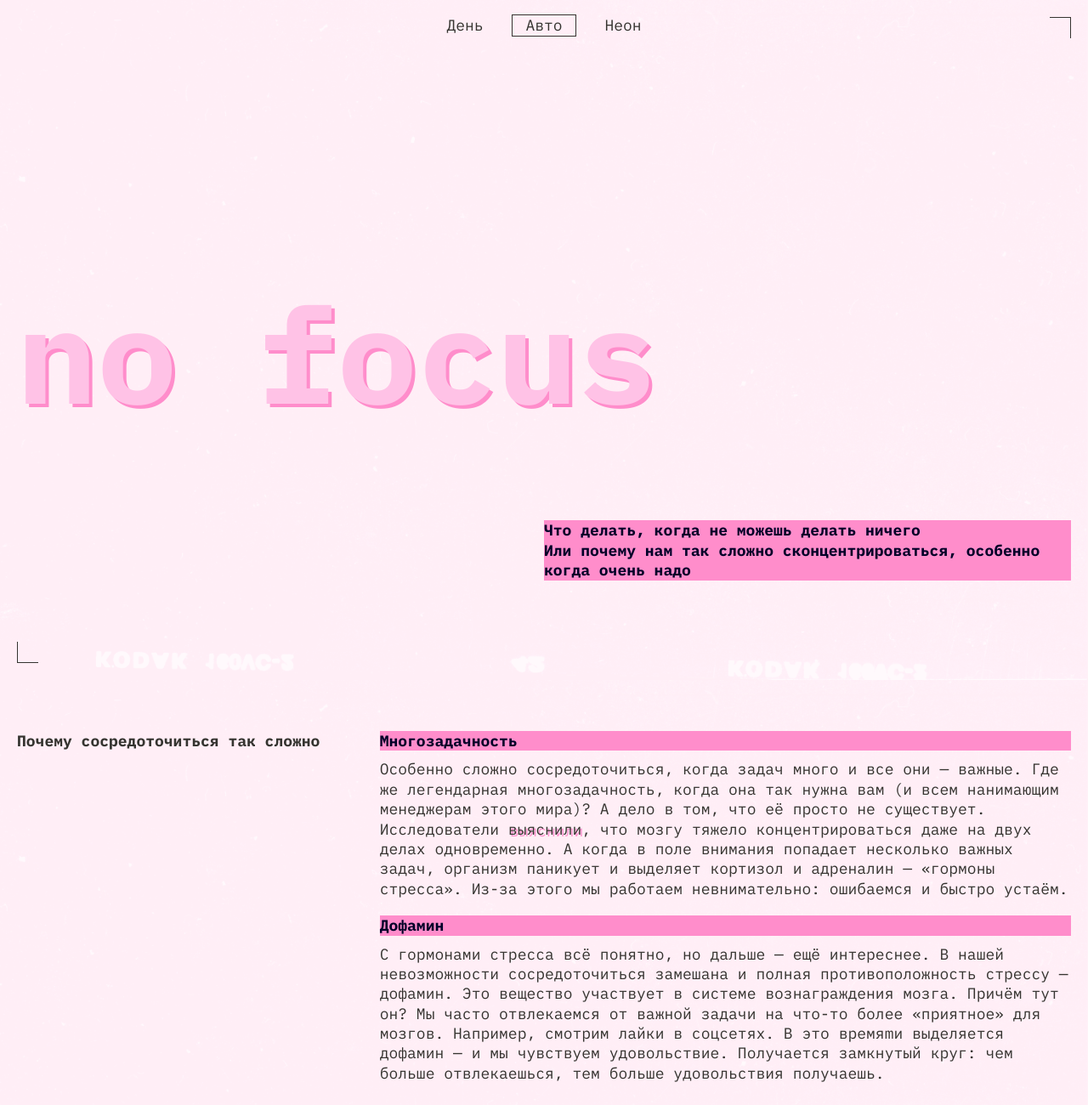
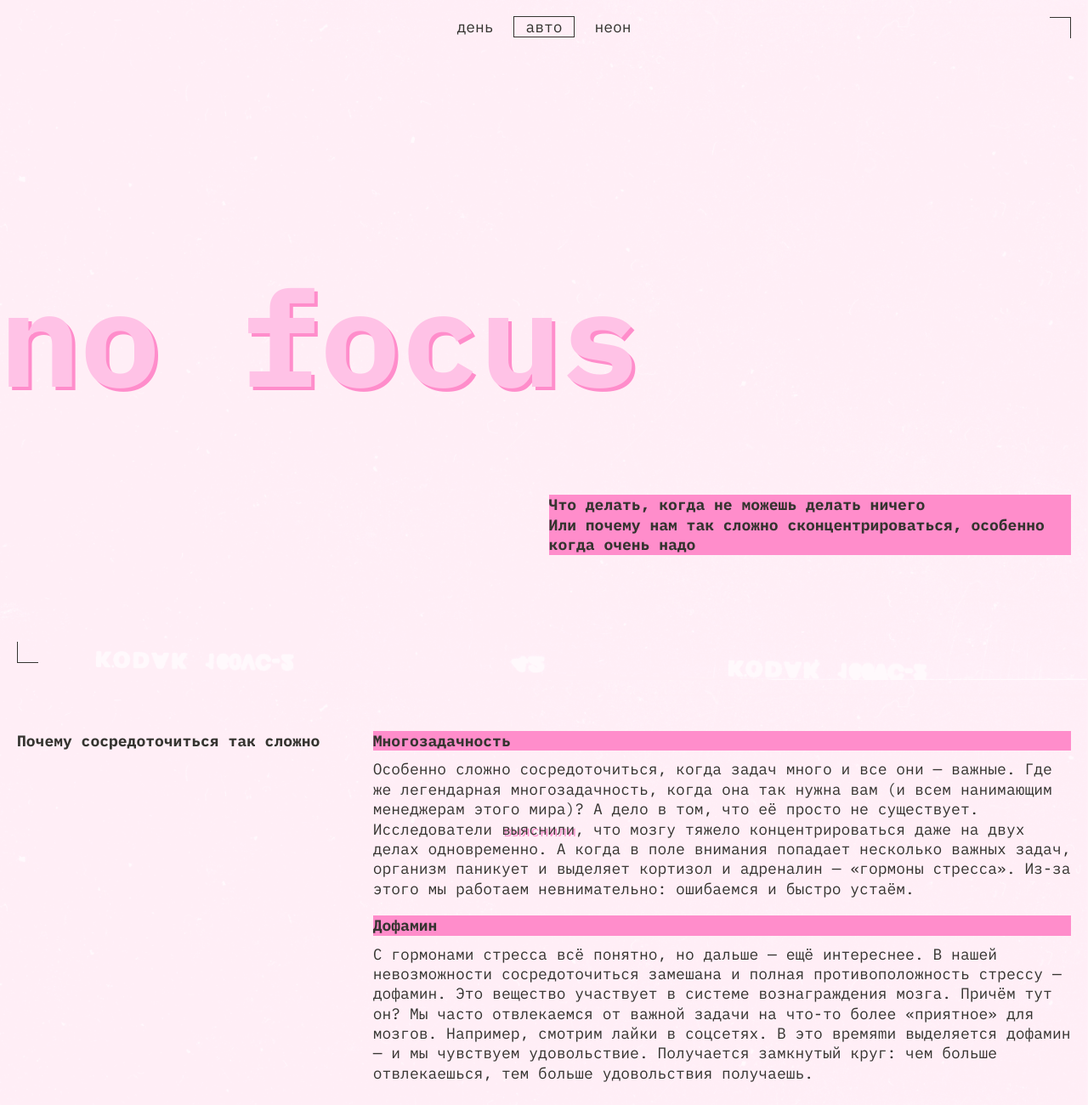
Before and after one commit to Katerina011/slozhno-sosredotochitsya-fd, a website: page index.html in a window 1280 px wide. Shown: the top 1300 px of the page at 85% size. Drawn offline with Linux system fonts and the light colour scheme.

Commit message:
Проектная работа версия 2. Внесены изменения согласно замечаниям ревьюера

```diff
--- a/index.html
+++ b/index.html
@@ -59,7 +59,7 @@
       </div>
     </header>
     <main class="content">
-      <section class="section">
+      <section class="section section-why">
         <h2 class="section__title">Почему сосредоточиться так сложно</h2>
         <ul class="section__list">
           <li class="section__list-item">
@@ -70,9 +70,7 @@
                 А дело в том, что её просто не существует. Исследователи
                   <a href="https://dana.org/news-and-insights/"
                   target="_blank"
-                  class="link">выяснили<span class="link__no-shadow">,</span>
-                </a>
-                что мозгу тяжело концентрироваться даже на двух делах одновременно. А когда в поле внимания попадает несколько
+                  class="link">выяснили</a>, что мозгу тяжело концентрироваться даже на двух делах одновременно. А когда в поле внимания попадает несколько
                 важных задач, организм паникует и выделяет кортизол и адреналин — «гормоны стресса». Из-за этого мы работаем невнимательно:
                 ошибаемся и быстро устаём.
                </p>
@@ -88,7 +86,7 @@
           </li>
         </ul>
       </section>
-      <section class="section">
+      <section class="section section-what">
         <h2 class="section__title">Что снижает концентрацию внимания?</h2>
         <ul class="section__list">
           <li class="section__list-item">
@@ -118,7 +116,7 @@
           </li>
         </ul>
       </section>
-      <section class="section">
+      <section class="section section-advices">
         <h2 class="section__title">Как концентрироваться лучше, чем золотая рыбка (то есть дольше трёх секунд)</h2>
         <div class="section__advice">
           <h3 class="heading heading-decor">5 простых (на самом деле не очень) советов</h3>
@@ -145,9 +143,7 @@
                   Или даже пробегитесь. Лучше найти парк или лес: один эксперимент
                   <a href="https://www.sciencedirect.com/science/article/abs/pii/S0272494415000328"
                     target="_blank"
-                    class="link">показал<span class="link__no-shadow">,</span>
-                  </a>
-                  что созерцание природы повышает концентрацию, в то время как после просмотра городских пейзажей она наоборот понижается. Можно совместить
+                    class="link">показал</a>, что созерцание природы повышает концентрацию, в то время как после просмотра городских пейзажей она наоборот понижается. Можно совместить
                   прогулку с физическими упражнениями или бегом — так в мозг поступит ещё больше кислорода и он будет лучше работать. Но и простая двадцатиминутная
                   прогулка — тоже отличный вариант.
                 </p>
--- a/styles/dark.css
+++ b/styles/dark.css
@@ -16,18 +16,6 @@
   --button-text:  #FF0070;
 }
 
-.theme-dark .page {
-  --bg-color: #000028;
-  --bg-image: url(../images/cover-image-dark.png);
-  --accent-color: #FF0070;
-  --color: #F1B2CE;
-  --title-color:#DB00FF;
-  --section-title-color: #FF0070;
-  --heading-color: #000028;
-  --border-color: 255, 0, 112;
-  --button-text:  #FF0070;
-}
-
-.theme-dark .decor-dark {
+.theme-dark .decor-dark  {
   display: block;
 }
--- a/styles/desktop.css
+++ b/styles/desktop.css
@@ -3,18 +3,23 @@
   grid-template-rows: 45vh min-content 45vh;
   }
 
-  .header__title-block {
-    inline-size: 50%;
-    justify-self: end;
+  .header__title {
+    padding: 0;
   }
 
-  .section:not(:nth-child(2)) {
+  .header__title-block {
+    inline-size: 47.3%;
+    justify-self: end;
+    margin-block-end: 15px;
+  }
+
+  .section-why, .section-advices{
     display: grid;
     grid-template-columns: 1fr 2fr;
     gap: 20px;
   }
 
-  .section:nth-child(2) .section__title {
+  .section-what .section__title {
     inline-size: 27%;
   }
 
@@ -68,12 +73,25 @@
     align-self: start;
   }
 
+  .header__theme-menu {
+    padding-inline-end: 0;
+  }
+
   .header__theme-menu-list {
     flex-direction: row;
-    gap: 23px;
   }
 
-  .section:nth-child(2) .section__list {
+  .header__title-block {
+    inline-size: 48%;
+    margin-block-end: 20px;
+  }
+
+  .section-why, .section-advices {
+    display: grid;
+    grid-template-columns: 1fr 2.06fr;
+  }
+
+  .section-what .section__list {
     display: grid;
     grid-template-columns: repeat(3, 1fr);
     gap: 20px;
--- a/styles/light.css
+++ b/styles/light.css
@@ -11,25 +11,12 @@
   --color: #353430;
   --title-color: #FFC2E6;
   --section-title-color: #353430;
-  --heading-color: #000028;
+  --heading-color: #353430;
   --border-color: 53, 52, 48;
   --border: 1px solid rgb(var(--border-color));
   --border-transparent: 1px solid rgb(var(--border-color), 0.4);
   --button-text: #353430;
 }
-
-.theme-light .page {
-    --bg-color: #fff1f7;
-    --bg-image: url(../images/cover-image-light.png);
-    --accent-color: #FF8DCB;
-    --color: #353430;
-    --title-color: #FFC2E6;
-    --section-title-color: #353430;
-    --heading-color: #000028;
-    --border-color: 53, 52, 48;
-    --button-text: #353430;
-}
-
 
 @media (prefers-color-scheme: light) {
   :root {
@@ -39,8 +26,12 @@
     --color: #353430;
     --title-color: #FFC2E6;
     --section-title-color: #353430;
-    --heading-color: #000028;
+    --heading-color: #353430;
     --border-color: 53, 52, 48;
     --button-text: #353430;
   }
+
+  .decor-dark {
+    display: none;
+  }
 }
--- a/styles/style.css
+++ b/styles/style.css
@@ -14,8 +14,6 @@
   display: grid;
   grid-template-rows: 35vh min-content 35vh;
   align-items: center;
-  padding-inline: var(--padding-body);
-  padding-block-start: var(--padding-body);
   min-block-size: 668px;
   block-size: 100vh;
 }
@@ -25,7 +23,7 @@
 }
 
 .decor-dark {
-  display: none;
+  display: block;
   position: absolute;
   right: calc(28px + var(--padding-body));
   top: var(--padding-body);
@@ -45,6 +43,10 @@
   border-radius: 50%;
   background-color: var(--accent-color);
   box-shadow: 0 0 4px 2px var(--accent-color);
+}
+
+.theme-light .decor-dark  {
+  display: none;
 }
 
 .decorated-zone::before {
@@ -69,12 +71,17 @@
   border-block-end: var(--border);
 }
 
+.header__theme-menu {
+  padding-inline-end: var(--padding-body);
+  padding-block-start: var(--padding-body);
+}
+
 .header__theme-menu-list {
   display: flex;
   flex-direction: column;
   justify-content: center;
   align-items: flex-end;
-  gap: 13px;
+  gap: 11px;
 }
 
 .header__theme-menu-button {
@@ -83,9 +90,11 @@
   background-color: transparent;
   text-align: center;
   color: var(--button-text);
+  text-transform: lowercase;
   font-weight: 400;
   font-size: 18px;
   line-height: 1;
+  padding-block: 2.5px;
 }
 
 .header__theme-menu-button:focus, link:focus {
@@ -99,21 +108,19 @@
 
 .header__theme-menu-button:hover {
   outline: var(--border-transparent);
-  outline-offset: 2px;
 }
 
 .header__theme-menu-button:disabled {
   outline: var(--border);
-  outline-offset: 2px;
 }
 
 .header__theme-menu-button_active {
   pointer-events: none;
   outline: var(--border);
-  outline-offset: 2px;
 }
 
 .header__title {
+  padding-inline-start: var(--padding-body);
   font-size: var(--size-title);
   line-height: 0.825;
   color: var(--title-color);
@@ -121,7 +128,7 @@
 }
 
 .header__title-block {
-  inline-size: 100%;
+  margin-inline: var(--padding-body);
 }
 
 .content {
@@ -163,7 +170,7 @@
 }
 
 .link:hover {
-  text-decoration: underline;
+  border-block-end: 1px solid currentColor;
 }
 
 .link:focus-visible {
--- a/styles/variables.css
+++ b/styles/variables.css
@@ -4,7 +4,7 @@
 */
 :root {
   --bg-color: #000028;
-  --bg-image: url(../images/cover-image.png);
+  --bg-image: url(../images/cover-image-dark.png);
   --accent-color: #FF0070;
   --color: #F1B2CE;
   --title-color:#DB00FF;
```
